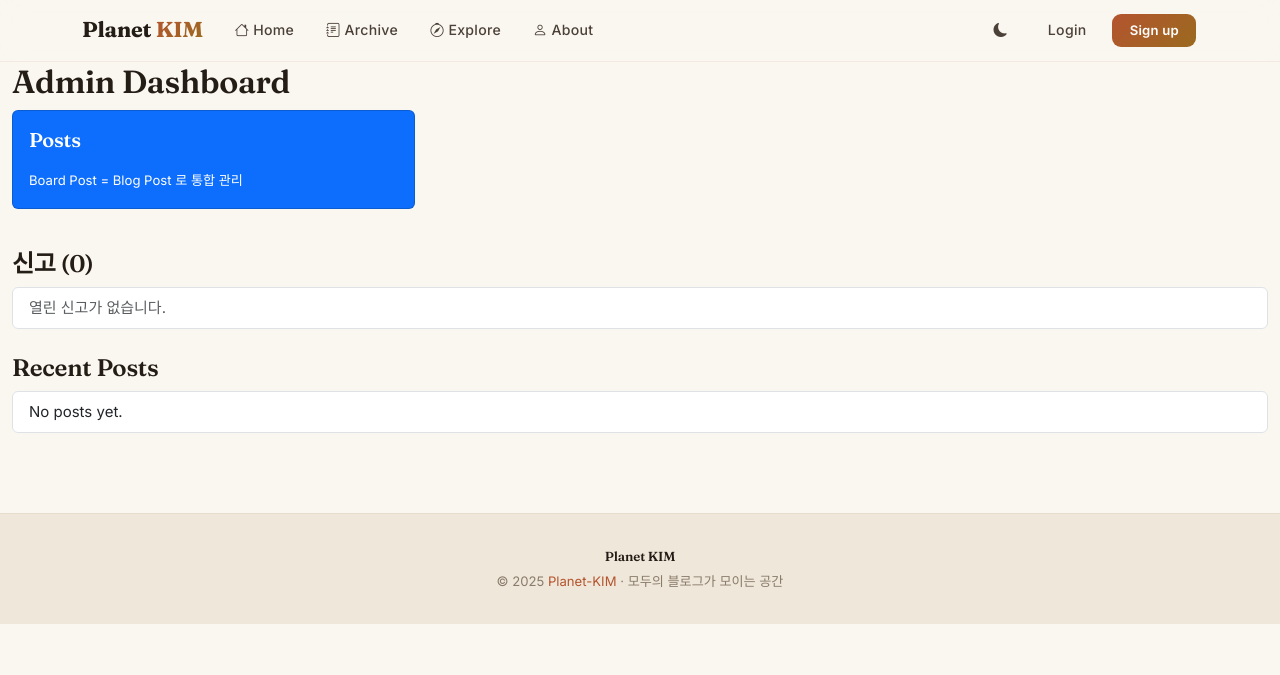
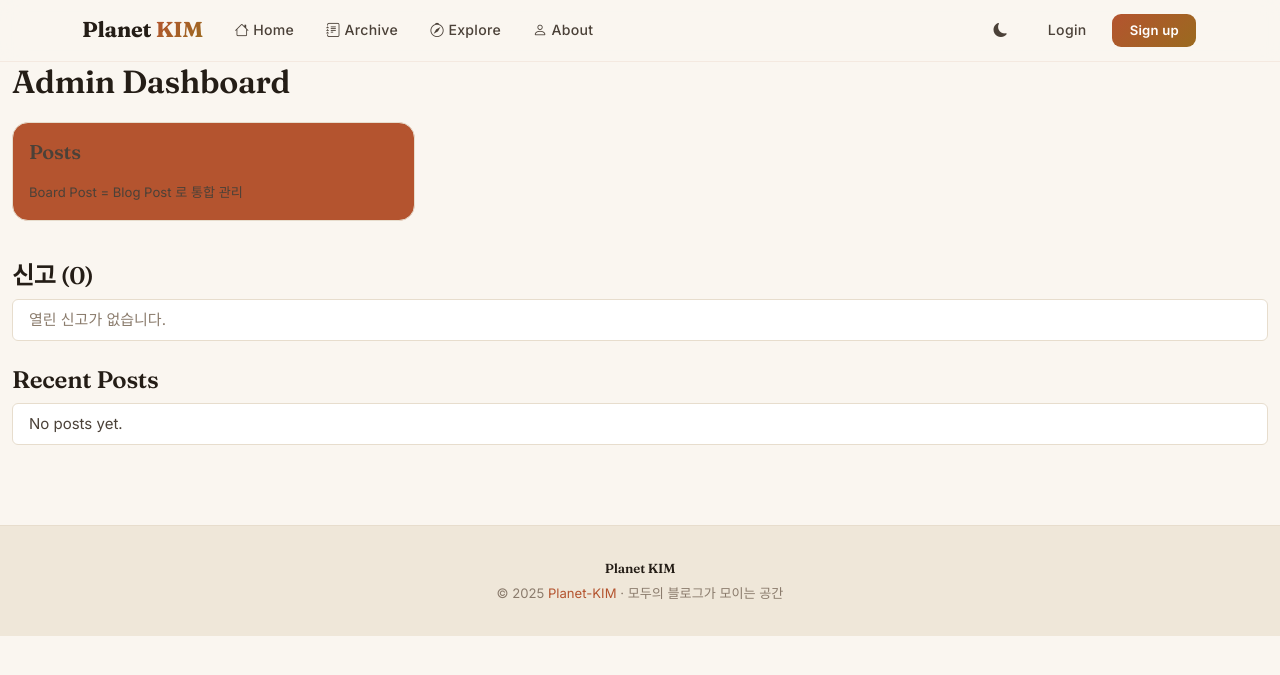
Before and after one commit to Planet-KIM/myblog, a Python web app: template app/templates/admin_dashboard.html in a window 1280 px wide. Shown: the top 675 px of the page. Run offline with Jinja, Linux system fonts and the light colour scheme; the template is opened without the code that fills it, so the values that code supplies are empty; some web fonts are replaced.

Commit message:
style: harmonize Bootstrap components with the warm palette
- Map Bootstrap button/form/alert/card/list-group variables to theme tokens
  so login, signup, admin and category pages match the editorial look
  (terracotta buttons, warm inputs with a soft focus ring) instead of the
  default Bootstrap blue/gray
- Primary CTA (.btn-travel) switched to the sans UI font with roomier padding

```diff
--- a/app/static/css/theme.css
+++ b/app/static/css/theme.css
@@ -550,3 +550,111 @@
 
 /* 버튼으로 바뀐 scroll-to-top의 UA 기본 스타일 정규화 */
 .scroll-to-top { padding: 0; font: inherit; -webkit-appearance: none; appearance: none; }
+
+/* ============================================
+   Component Polish — Warm Editorial
+   Bootstrap 컴포넌트를 테마 토큰에 맞춰 전 페이지 톤을 통일한다.
+   (theme.css 는 bootstrap 뒤에 로드되므로 아래 오버라이드가 우선한다)
+   ============================================ */
+
+/* Bootstrap 테마 변수 매핑 (text-bg-primary, .text-primary, 링크 등) */
+:root,
+[data-bs-theme="light"],
+[data-bs-theme="dark"] {
+  --bs-primary: var(--primary);
+  --bs-primary-rgb: var(--primary-rgb);
+  --bs-link-color: var(--primary);
+  --bs-link-color-rgb: var(--primary-rgb);
+  --bs-link-hover-color: var(--primary-dark);
+  --bs-border-color: var(--border);
+  --bs-body-color: var(--text-main);
+  --bs-body-bg: var(--bg-body);
+  --bs-secondary-color: var(--text-muted);
+  --bs-emphasis-color: var(--text-primary);
+}
+
+/* Buttons */
+.btn { border-radius: var(--btn-radius); font-weight: 600; }
+.btn-primary {
+  --bs-btn-bg: var(--primary);
+  --bs-btn-border-color: var(--primary);
+  --bs-btn-hover-bg: var(--primary-dark);
+  --bs-btn-hover-border-color: var(--primary-dark);
+  --bs-btn-active-bg: var(--primary-dark);
+  --bs-btn-active-border-color: var(--primary-dark);
+  --bs-btn-color: #fff;
+  --bs-btn-hover-color: #fff;
+  --bs-btn-active-color: #fff;
+  --bs-btn-disabled-bg: var(--primary);
+  --bs-btn-disabled-border-color: var(--primary);
+  --bs-btn-disabled-color: #fff;
+}
+.btn-outline-secondary {
+  --bs-btn-color: var(--text-main);
+  --bs-btn-border-color: var(--border-dark);
+  --bs-btn-bg: transparent;
+  --bs-btn-hover-bg: var(--surface-light);
+  --bs-btn-hover-border-color: var(--text-muted);
+  --bs-btn-hover-color: var(--text-primary);
+  --bs-btn-active-bg: var(--surface-light);
+  --bs-btn-active-border-color: var(--text-muted);
+  --bs-btn-active-color: var(--text-primary);
+}
+.btn-outline-primary {
+  --bs-btn-color: var(--primary);
+  --bs-btn-border-color: var(--primary);
+  --bs-btn-hover-bg: var(--primary);
+  --bs-btn-hover-border-color: var(--primary);
+  --bs-btn-hover-color: #fff;
+  --bs-btn-active-bg: var(--primary);
+  --bs-btn-active-color: #fff;
+}
+
+/* Forms */
+.form-control,
+.form-select {
+  background-color: var(--surface);
+  border: 1px solid var(--border);
+  color: var(--text-main);
+  border-radius: var(--input-radius);
+  padding: 0.6rem 0.8rem;
+}
+.form-control::placeholder { color: var(--text-disabled); }
+.form-control:focus,
+.form-select:focus {
+  background-color: var(--surface);
+  border-color: var(--primary);
+  color: var(--text-primary);
+  box-shadow: 0 0 0 3px rgba(var(--primary-rgb), 0.15);
+}
+.form-label { color: var(--text-main); font-weight: 500; margin-bottom: 0.35rem; }
+.form-check-input:checked { background-color: var(--primary); border-color: var(--primary); }
+
+/* Alerts */
+.alert-danger {
+  --bs-alert-bg: rgba(192, 57, 43, 0.08);
+  --bs-alert-border-color: rgba(192, 57, 43, 0.25);
+  --bs-alert-color: var(--danger);
+}
+.alert-success {
+  --bs-alert-bg: rgba(31, 122, 104, 0.08);
+  --bs-alert-border-color: rgba(31, 122, 104, 0.25);
+  --bs-alert-color: var(--accent-dark);
+}
+
+/* Bootstrap cards / list groups (admin 등) */
+.card {
+  --bs-card-bg: var(--surface);
+  --bs-card-border-color: var(--border);
+  --bs-card-color: var(--text-main);
+  border-radius: var(--card-radius);
+}
+.list-group {
+  --bs-list-group-bg: var(--surface);
+  --bs-list-group-border-color: var(--border);
+  --bs-list-group-color: var(--text-main);
+  --bs-list-group-action-hover-bg: var(--surface-light);
+}
+
+/* 단순 페이지 리듬 (로그인/가입 등) */
+.container > h2 { margin-bottom: 1.25rem; }
--- a/app/templates/base.html
+++ b/app/templates/base.html
@@ -357,14 +357,16 @@
       color: white;
       border: none;
       border-radius: var(--btn-radius);
-      font-size: 0.8rem;
-      padding: 0.35rem 1rem;
+      font-size: 0.86rem;
+      padding: 0.5rem 1.15rem;
       font-weight: 600;
       transition: transform var(--transition-fast),
-                  box-shadow var(--transition-fast);
+                  box-shadow var(--transition-fast),
+                  filter var(--transition-fast);
       display: inline-block;
       text-decoration: none;
-      font-family: var(--font-mono);
+      font-family: var(--font-sans);
+      letter-spacing: -0.01em;
       position: relative;
       overflow: hidden;
     }
```
